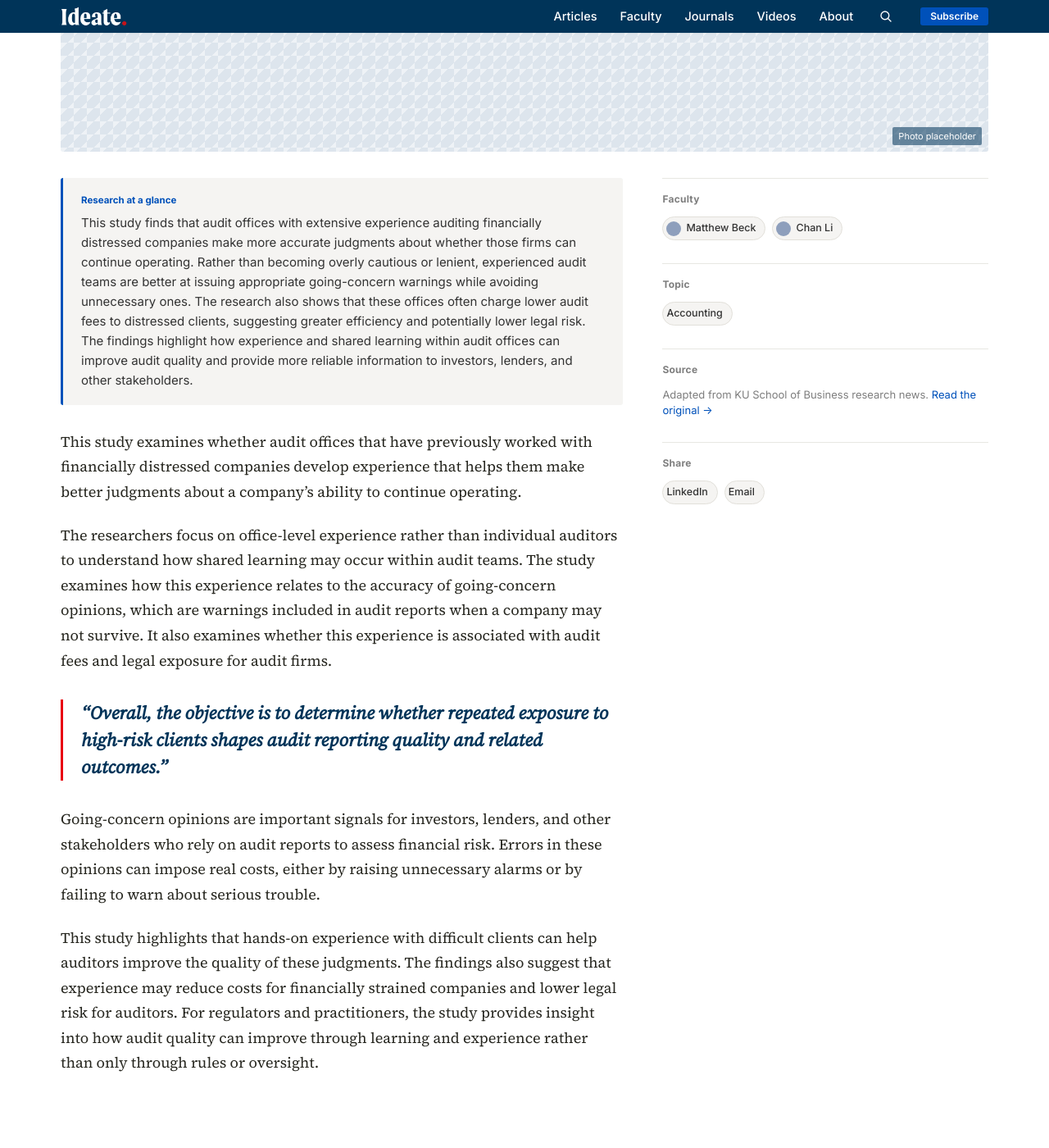
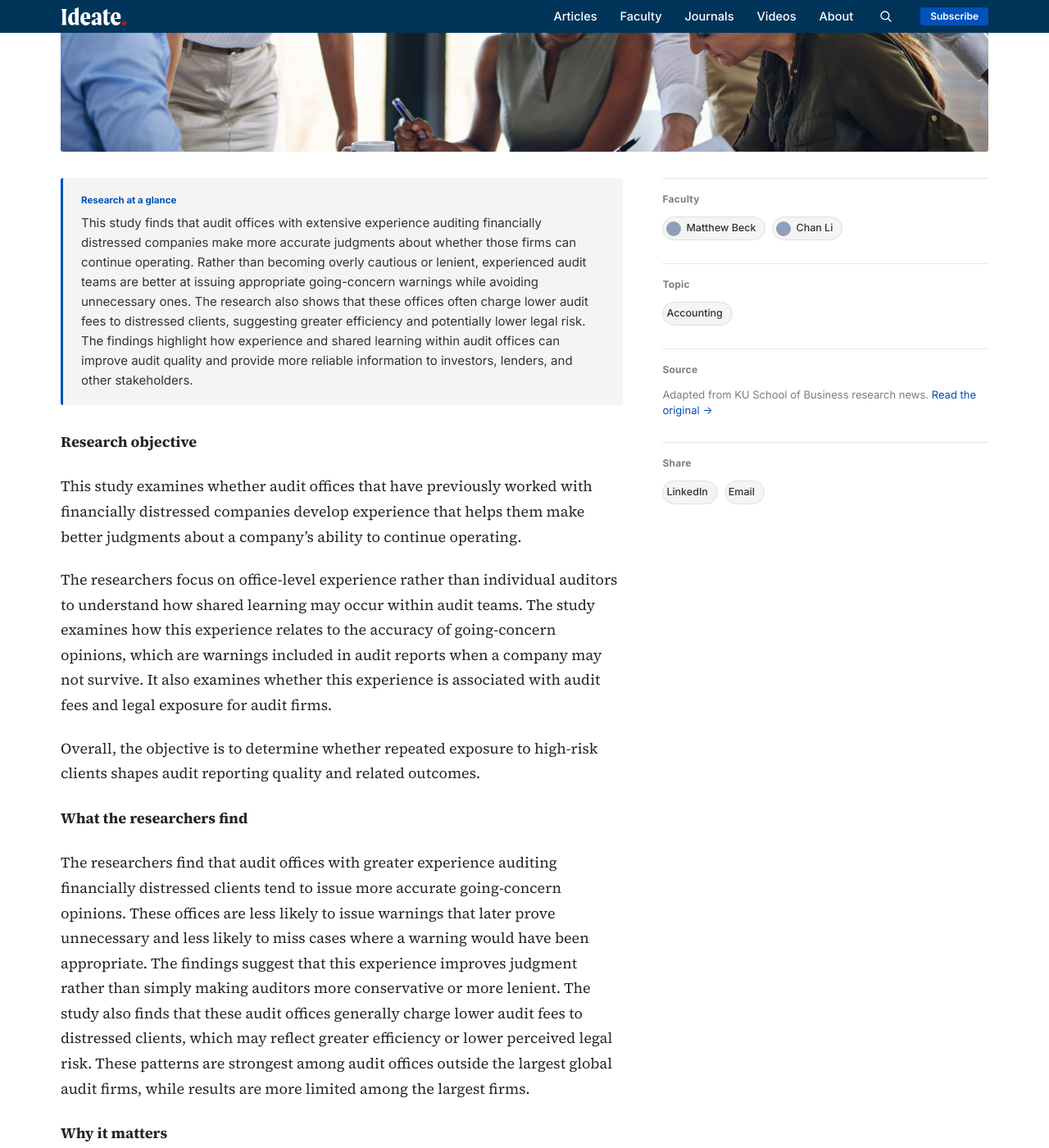
Before and after one commit to KUBschool/ideate, a Jekyll site: the page built from _articles/2025-07-01-risky-business-financial-distress-experience-and-audit-quality.md, in a window 1280 px wide and 1400 px high, scrolled down 711 px. Shown: the whole window at 82% size. Built offline with Jekyll 4.4.1, drawn with Linux system fonts in a browser that asks for light colours; some of the changed text lies outside the part shown.

Commit message:
Update Article “2025-07-01-risky-business-financial-distress-experience-and-audit-quality”

```diff
--- a/_articles/2025-07-01-risky-business-financial-distress-experience-and-audit-quality.md
+++ b/_articles/2025-07-01-risky-business-financial-distress-experience-and-audit-quality.md
@@ -3,12 +3,15 @@ title: "Risky business: Financial distress experience and audit quality"
 dek: A look at how specialized audit experience improves judgments while
   reducing costs.
 topic: accounting
-faculty: [matthew-beck, chan-li]
+faculty:
+  - matthew-beck
+  - chan-li
 byline: Beck, M., Constance, P., & Li, C.
-date: 2025-07-01
+date: 2025-02-01
+image: /assets/uploads/auditing-meeting.jpeg
 image_tint: steam
 featured: false
-source_url: https://publications.aaahq.org/ajpt/article-abstract/44/1/1/12599/Risky-Business-The-Impact-of-Experience-in?redirectedFrom=fulltext
+source_url: ""
 answer_box: This study finds that audit offices with extensive experience
   auditing financially distressed companies make more accurate judgments about
   whether those firms can continue operating. Rather than becoming overly
@@ -19,12 +22,22 @@ answer_box: This study finds that audit offices with extensive experience
   highlight how experience and shared learning within audit offices can improve
   audit quality and provide more reliable information to investors, lenders, and
   other stakeholders.
+journal: "Auditing: A Journal of Practice & Theory"
+journal_url: https://publications.aaahq.org/ajpt/article-abstract/44/1/1/12599/Risky-Business-The-Impact-of-Experience-in?redirectedFrom=fulltext
 ---
+#### Research objective
+
 This study examines whether audit offices that have previously worked with financially distressed companies develop experience that helps them make better judgments about a company’s ability to continue operating.
 
 The researchers focus on office-level experience rather than individual auditors to understand how shared learning may occur within audit teams. The study examines how this experience relates to the accuracy of going-concern opinions, which are warnings included in audit reports when a company may not survive. It also examines whether this experience is associated with audit fees and legal exposure for audit firms.
 
-> **"Overall, the objective is to determine whether repeated exposure to high-risk clients shapes audit reporting quality and related outcomes."**
+Overall, the objective is to determine whether repeated exposure to high-risk clients shapes audit reporting quality and related outcomes.
+
+#### What the researchers find
+
+The researchers find that audit offices with greater experience auditing financially distressed clients tend to issue more accurate going-concern opinions. These offices are less likely to issue warnings that later prove unnecessary and less likely to miss cases where a warning would have been appropriate. The findings suggest that this experience improves judgment rather than simply making auditors more conservative or more lenient. The study also finds that these audit offices generally charge lower audit fees to distressed clients, which may reflect greater efficiency or lower perceived legal risk. These patterns are strongest among audit offices outside the largest global audit firms, while results are more limited among the largest firms.
+
+#### Why it matters
 
 Going-concern opinions are important signals for investors, lenders, and other stakeholders who rely on audit reports to assess financial risk. Errors in these opinions can impose real costs, either by raising unnecessary alarms or by failing to warn about serious trouble.
 
```
Also changed, not shown: assets/uploads/auditing-meeting.jpeg (added).
